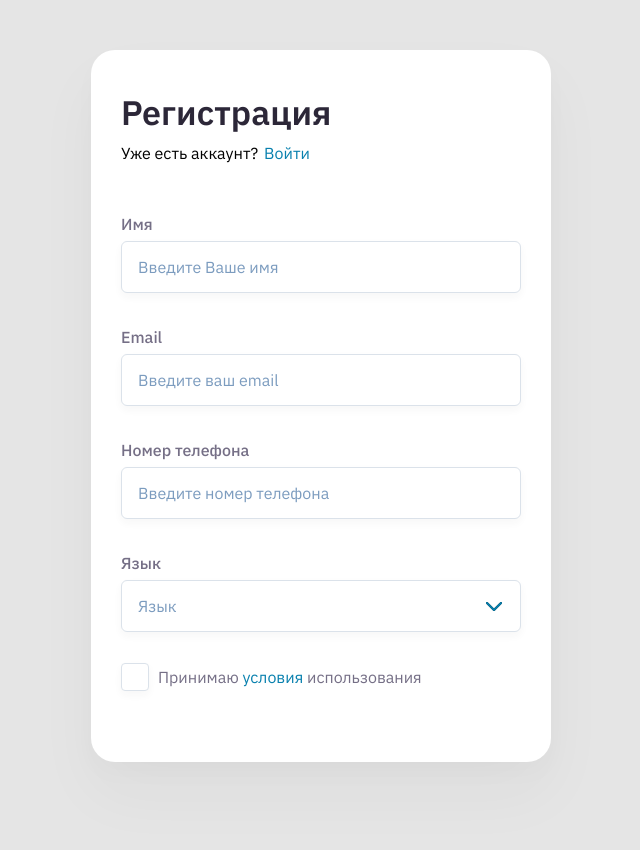
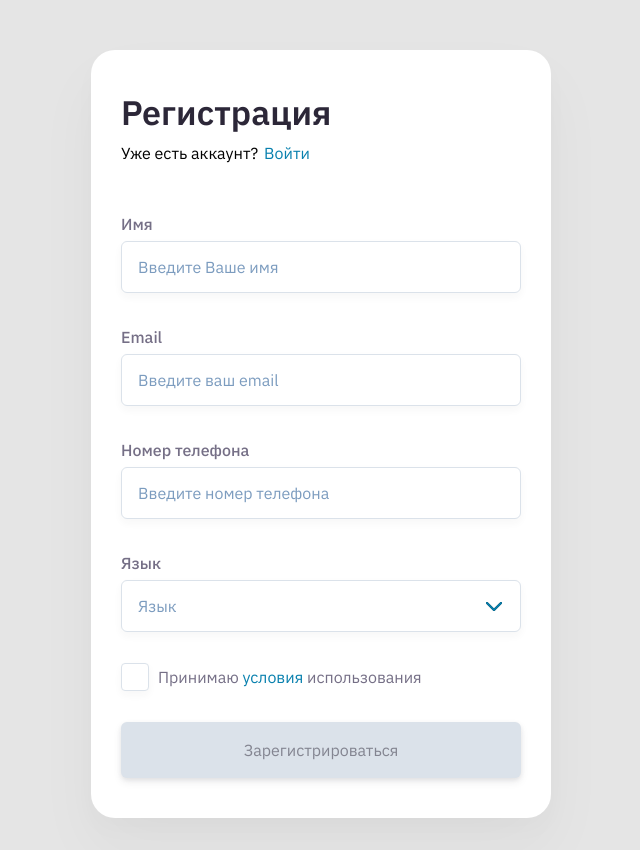
Before and after one commit to g1rz/regist_form, a React (Create React App) app: page / in a window 1280 px wide. Shown: the whole page, without its empty margins (319-959 px from the left). Built offline with nearby package versions, Linux system fonts and the light colour scheme.

Commit message:
Добавил кнопку submit

```diff
--- a/src/components/Check/Check.jsx
+++ b/src/components/Check/Check.jsx
@@ -7,7 +7,7 @@ const Check = ({ fieldId, required, children, onClick }) => {
 
     const handlerClick = () => {
         setIsCheck(!isCheck);
-        onClick(!isCheck);
+        onClick(isCheck);
     };
 
     return (
--- a/src/components/RegistrForm/RegistrForm.js
+++ b/src/components/RegistrForm/RegistrForm.js
@@ -55,7 +55,6 @@ const RegistrForm = () => {
 
     const inputPdn = (isCheck) => {
         setPdn(isCheck);
-        console.log(isCheck);
     };
 
     const languages = [
@@ -77,6 +76,8 @@ const RegistrForm = () => {
         },
     ];
 
+    let isDisableSubmit = !(validName && validEmail && validPhone && userLang && pdn);
+    console.log(isDisableSubmit);
     return (
         <form className="r-form">
             <TextField
@@ -118,6 +119,10 @@ const RegistrForm = () => {
             <Check fieldId="pdn" required={true} onClick={inputPdn}>
                 Принимаю <a href="#">условия</a> использования
             </Check>
+
+            <button className="r-form__btn" type="submit" disabled={isDisableSubmit}>
+                Зарегистрироваться
+            </button>
         </form>
     );
 };
--- a/src/components/RegistrForm/RegistrForm.sass
+++ b/src/components/RegistrForm/RegistrForm.sass
@@ -1,2 +1,24 @@
 .r-form
     margin-top: 50px
+    &__btn
+        display: flex
+        align-items: center
+        justify-content: center
+        width: 100%
+        height: 56px
+        background: #0880AE
+        box-shadow: 0px 2px 4px rgba(44, 39, 56, 0.08), 0px 4px 8px rgba(44, 39, 56, 0.08)
+        border-radius: 6px
+        border: none
+        color: #EBF4F8
+        font-size: 16px
+        line-height: 21px
+        cursor: pointer
+        outline: none
+        &:hover
+            box-shadow: 0px 12px 24px rgba(44, 39, 56, 0.08), 0px 24px 48px rgba(44, 39, 56, 0.16)
+        &:active
+            border: 2px solid rgba(44, 39, 56, 0.86)
+        &:disabled
+            background: #DBE2EA
+            color: rgba(#2C2738, 0.5)
```
Also changed, not shown: 1 other file (tests, documents, lock files or other folders).
